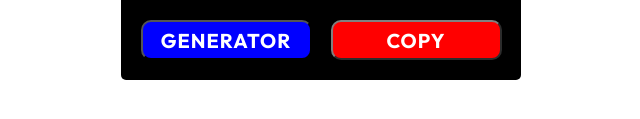
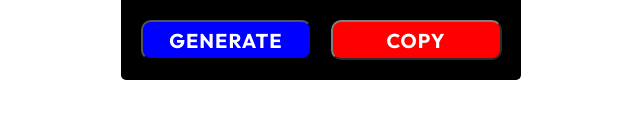
Before and after one commit to sundarraj33/Random_color, a plain HTML site: page index.html in a window 1280 px wide. Shown: the part 575-694 px from the top of the page, 319-959 px from the left. Drawn offline with Linux system fonts and the light colour scheme.

Commit message:
Updated Page

```diff
--- a/index.html
+++ b/index.html
@@ -21,7 +21,7 @@
                 <div class="min_box"></div>
             </div>
             <div class="options">
-                <button id="genarate_button" class="genarate_button">GENERATOR</button>
+                <button id="genarate_button" class="genarate_button">GENERATE</button>
                 <button id="copy_button" class="copy_button">COPY</button>
             </div>
         </div>
```
